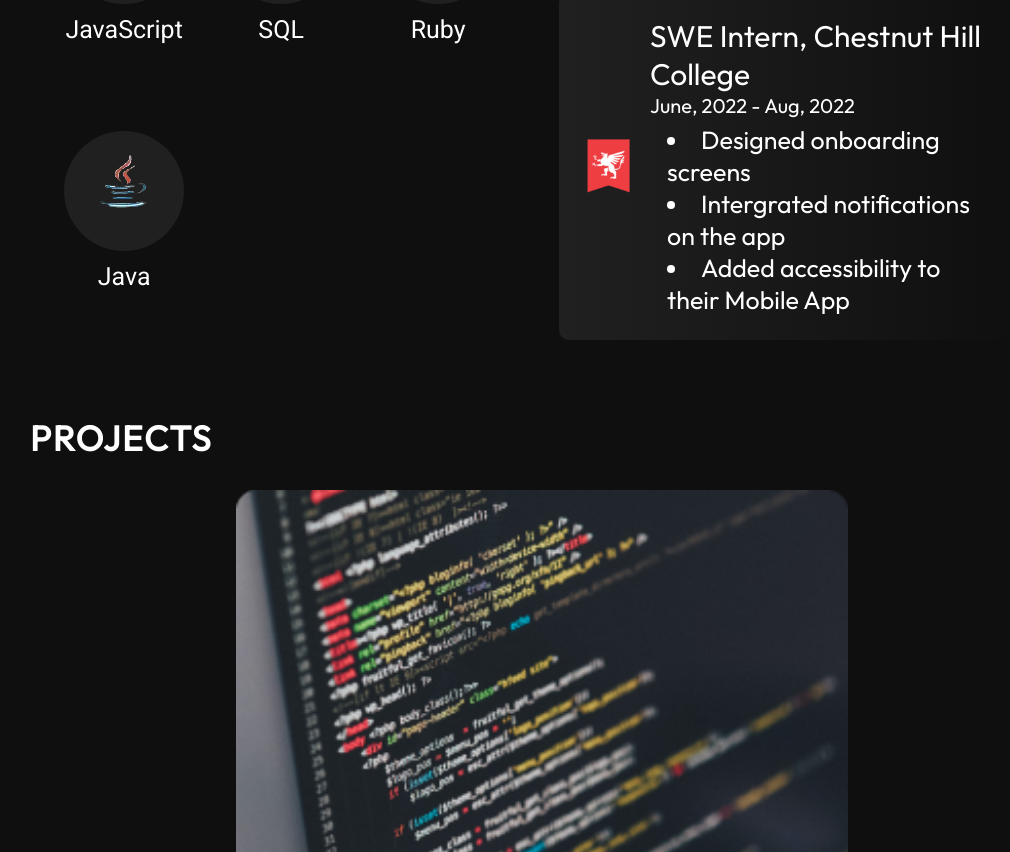
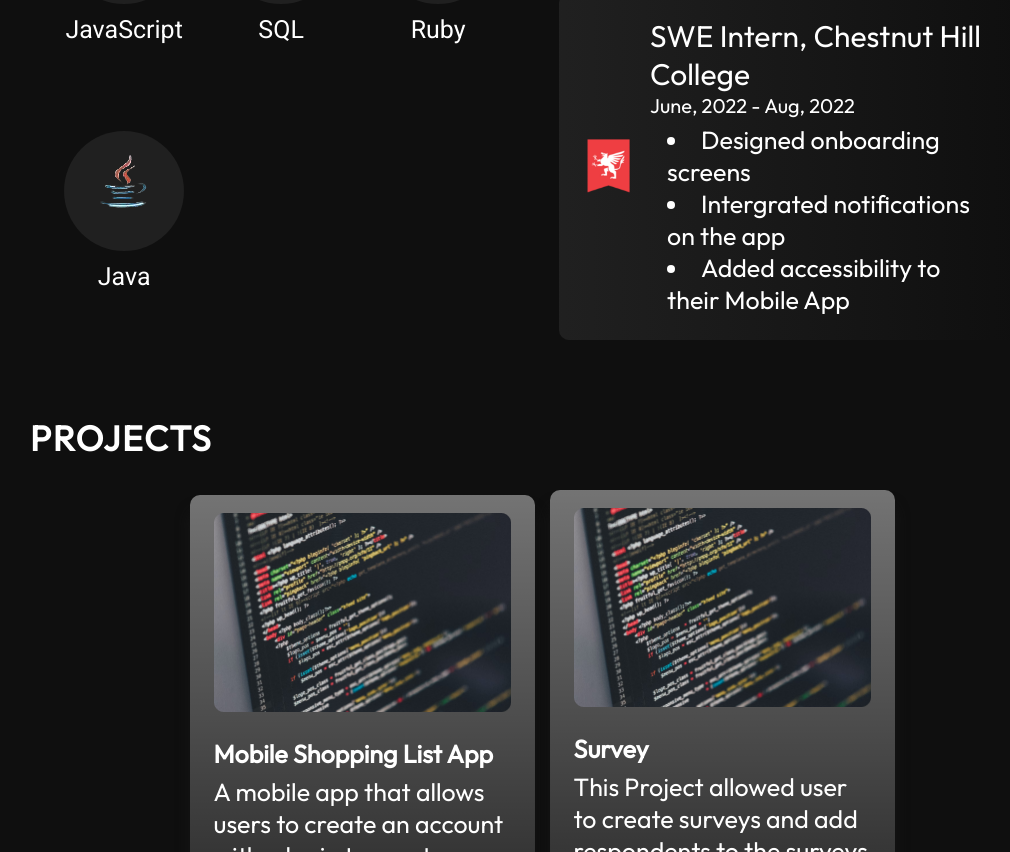
Before and after one commit to rferna214/portfolio, a React (Vite) app: page / in a window 1280 px wide. Shown: the part 1948-2800 px from the top of the page, without its empty margins (98-1108 px from the left). Built offline with nearby package versions, Linux system fonts and the light colour scheme.

Commit message:
Project card readable now

```diff
--- a/src/components/Projects/ProjectCard.jsx
+++ b/src/components/Projects/ProjectCard.jsx
@@ -10,9 +10,10 @@ export const ProjectCard = ({ project: {title, imageSrc, description, skills, de
             <h3 className={styles.title}>{title}</h3>
             <p className={styles.description}>{description}</p>
             <ul className={styles.skills}>{skills.map((skill, id) => {
+                return(
                 <li className={styles.skill} key={id}>
                     {skill}
-                </li>
+                </li>);
             })}
             </ul>
             <div className={styles.links}>
--- a/src/components/Projects/ProjectCard.module.css
+++ b/src/components/Projects/ProjectCard.module.css
@@ -4,5 +4,55 @@
     display: flex;
     flex-direction: column;
     border-radius: 10px;
+    background: linear-gradient(180deg, #ffffff6b 0%, #19376d00 100%);
+    box-shadow: 0 16px 14px 0 #161616;
+    padding: 18px 24px;
+    max-width: 345px;
+}
 
+.image {
+    margin-bottom: 26px;
 }
+
+.title {
+    font-size: 25px;
+    font-weight: 700;
+}
+
+.description {
+    margin-top: 6px;
+    font-size: 25px;
+    font-weight: 400;
+}
+.skills {
+    width: 100%;
+    margin-top: 14px;
+    display: flex;
+    flex-direction: row;
+    flex-wrap: wrap;
+    gap: 6px;
+    list-style: none;
+}
+.skill {
+    font-size: 25px;
+    font-weight: 400;
+    border-radius: 100px;
+    background: var(--color-dark);
+    padding: 2px 22px;
+}
+
+.links {
+    width: 100%;
+    margin-top: 26px;
+    display: flex;
+    justify-content: space-around;
+}
+
+.link {
+    text-decoration: none;
+    color: var(--color-text);
+    font-size: 30px;
+    font-weight: 600;
+    border-radius: 100px;
+    background: var();
+}
--- a/src/vars.css
+++ b/src/vars.css
@@ -2,7 +2,7 @@
     --color-text: #fff;
     --color-primary: #838383;
     --color-secondary: #3838386b;
-    --color-dark: #f1f4fa;
+    --color-dark: #000000;
     --color-bg: #0f0f0f;
 
     --font-roboto: "Roboto";
```
